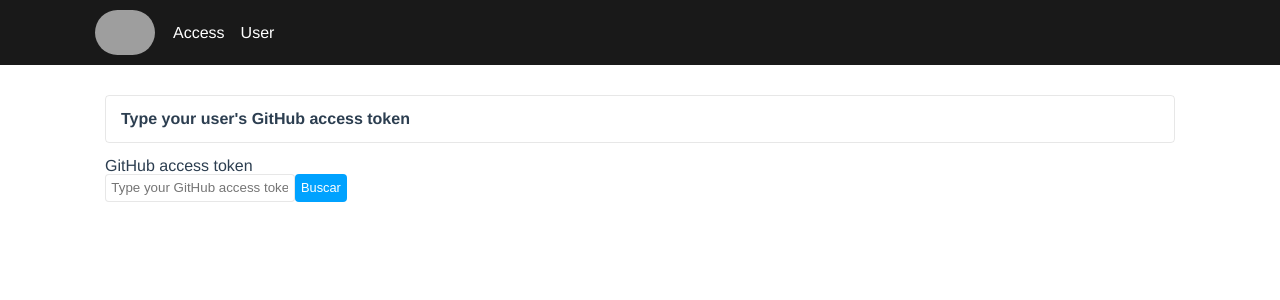
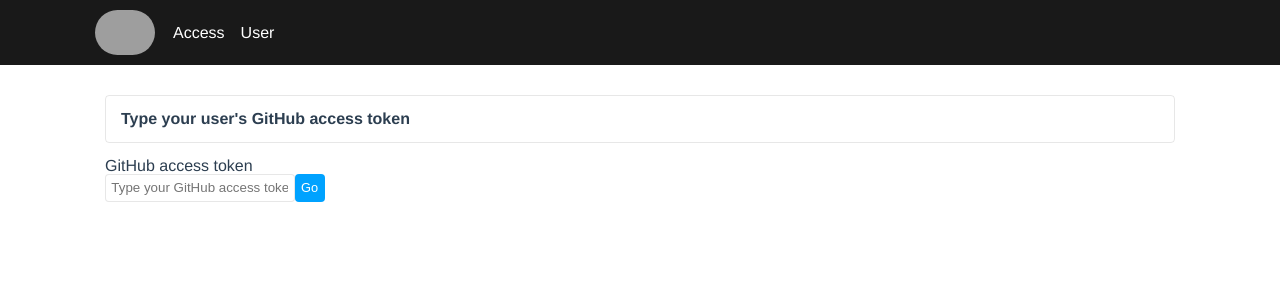
Before and after one commit to oidsjr/api-request-challenge, a Vue app: page / in a window 1280 px wide. Shown: the top 300 px of the page. Built offline with nearby package versions, Linux system fonts and the light colour scheme; grey boxes are pictures that could not be loaded.

Commit message:
Added Project overview on README.md and moved challenge text to CHALLENGE.md

```diff
--- a/src/views/AccessPage.vue
+++ b/src/views/AccessPage.vue
@@ -22,7 +22,7 @@
         class="input"
         placeholder="Type your GitHub access token"
         v-model="githubToken">
-      <input type="submit" class="btn btn-primary" value="Buscar">
+      <input type="submit" class="btn btn-primary" value="Go">
     </form>
   </main>
 </template>
```
Also changed, not shown: 2 other files (tests, documents, lock files or other folders).
